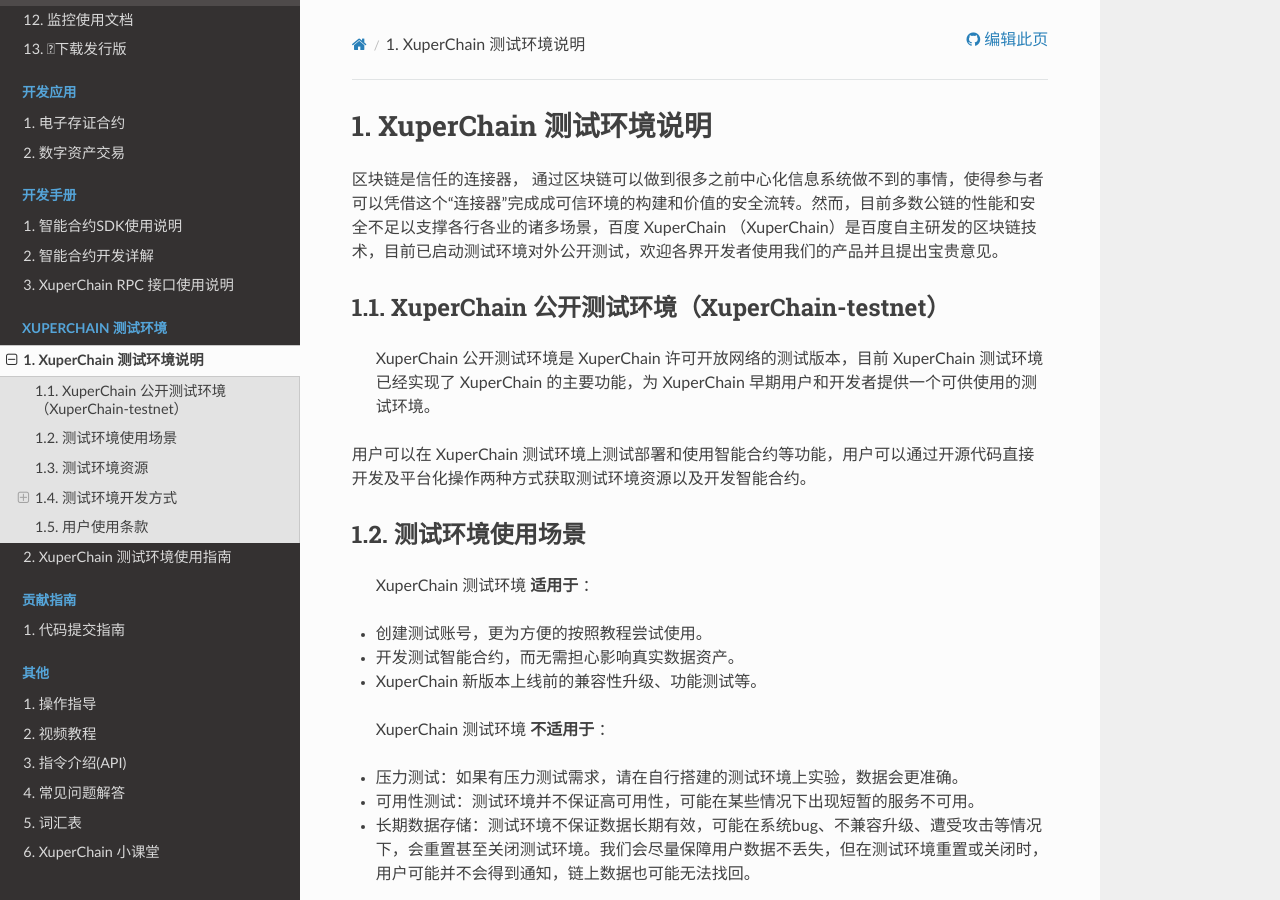
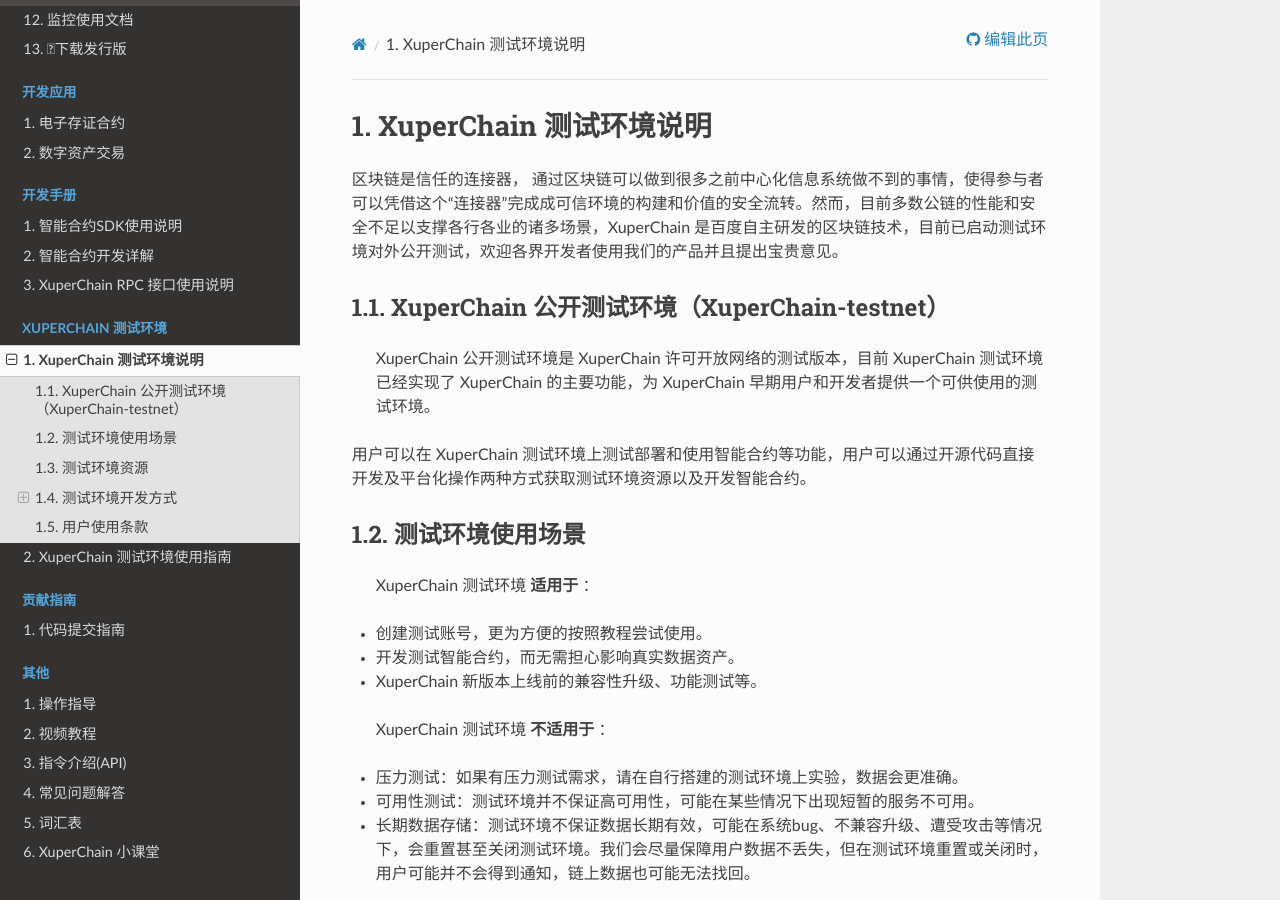
Before and after one commit to xuperchain/docs, a Sphinx documentation site: the page built from source/test_network/description.rst, in a window 1280 px wide and 900 px high. Built offline with Sphinx 7.4.7 and the Read the Docs theme 2.0.0, drawn with Linux system fonts in a browser that asks for light colours.

Commit message:
fix error

```diff
--- a/source/test_network/description.rst
+++ b/source/test_network/description.rst
@@ -4,7 +4,7 @@
 XuperChain 测试环境说明
 ==================
 
-区块链是信任的连接器， 通过区块链可以做到很多之前中心化信息系统做不到的事情，使得参与者可以凭借这个“连接器”完成成可信环境的构建和价值的安全流转。然而，目前多数公链的性能和安全不足以支撑各行各业的诸多场景，百度 XuperChain （XuperChain）是百度自主研发的区块链技术，目前已启动测试环境对外公开测试，欢迎各界开发者使用我们的产品并且提出宝贵意见。
+区块链是信任的连接器， 通过区块链可以做到很多之前中心化信息系统做不到的事情，使得参与者可以凭借这个“连接器”完成成可信环境的构建和价值的安全流转。然而，目前多数公链的性能和安全不足以支撑各行各业的诸多场景，XuperChain 是百度自主研发的区块链技术，目前已启动测试环境对外公开测试，欢迎各界开发者使用我们的产品并且提出宝贵意见。
 
 .. _test net:
 
```
